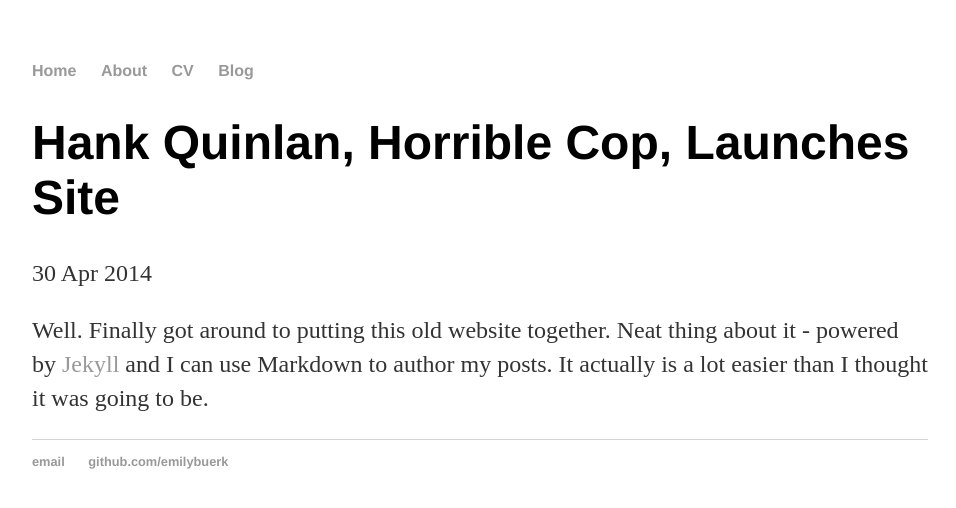
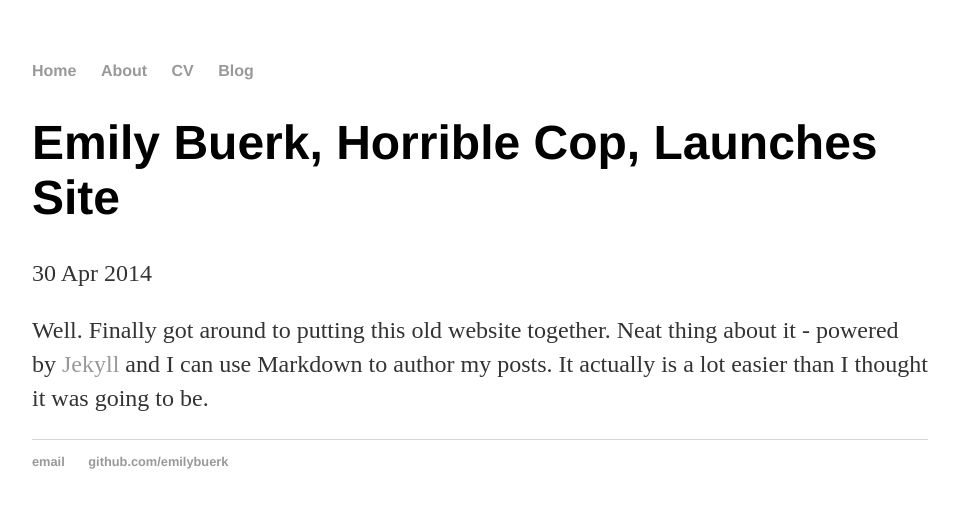
Before and after one commit to emilybuerk/emilybuerk.github.io, a Jekyll site: the page built from _posts/2014-04-30-hank-quinlan-site-launched.md, in a window 1280 px wide. Shown: the top 508 px of the page, without its empty margins (160-1116 px from the left). Built offline with Jekyll 4.4.1, drawn with Linux system fonts in a browser that asks for light colours.

Commit message:
minor changes

```diff
--- a/_posts/2014-04-30-hank-quinlan-site-launched.md
+++ b/_posts/2014-04-30-hank-quinlan-site-launched.md
@@ -1,6 +1,6 @@
 ---
 layout: post
-title: "Hank Quinlan, Horrible Cop, Launches Site"
+title: "Emily Buerk, Horrible Cop, Launches Site"
 date: 2014-04-30
 ---
 
--- a/index.html
+++ b/index.html
@@ -1,6 +1,6 @@
 ---
 layout: default
-title: Hank Quinlan, Horrible Cop
+title: Emily Buerk, Horrible Cop
 ---
 
 		<div class="blurb">
```
